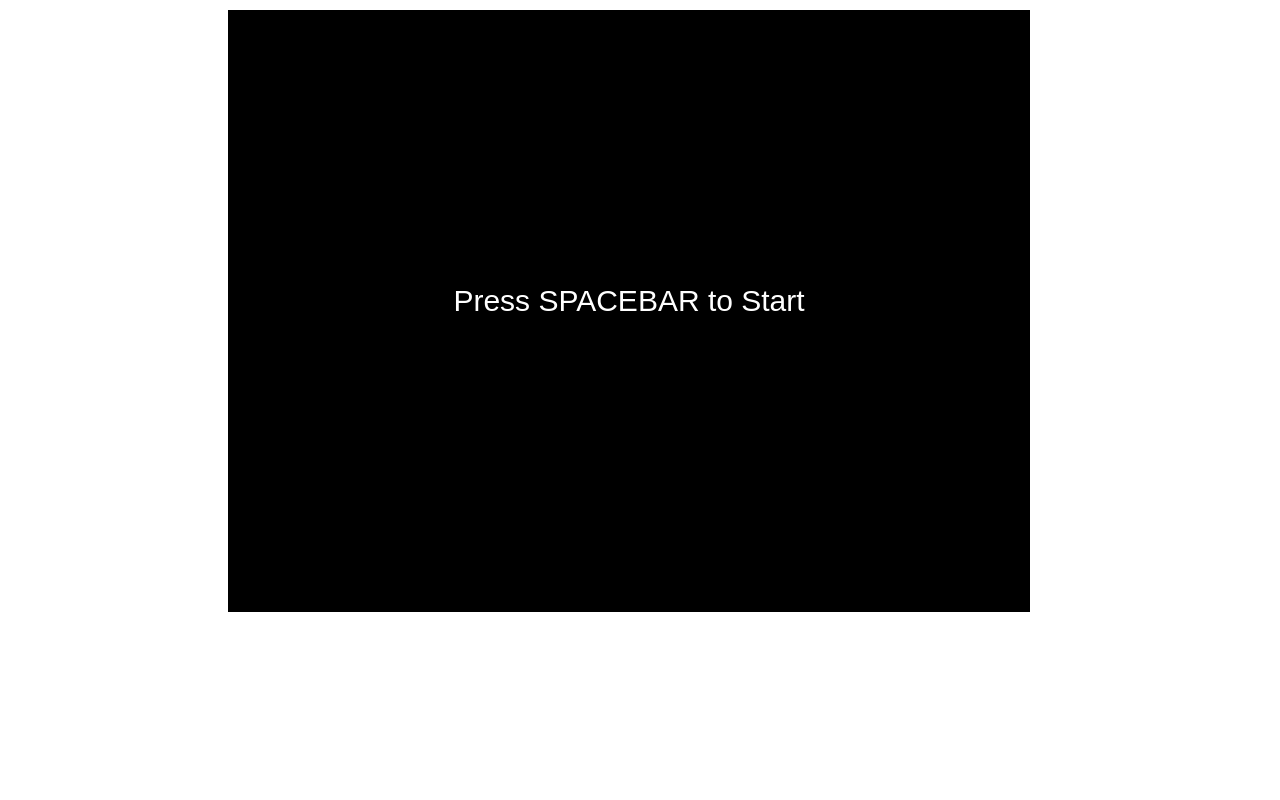
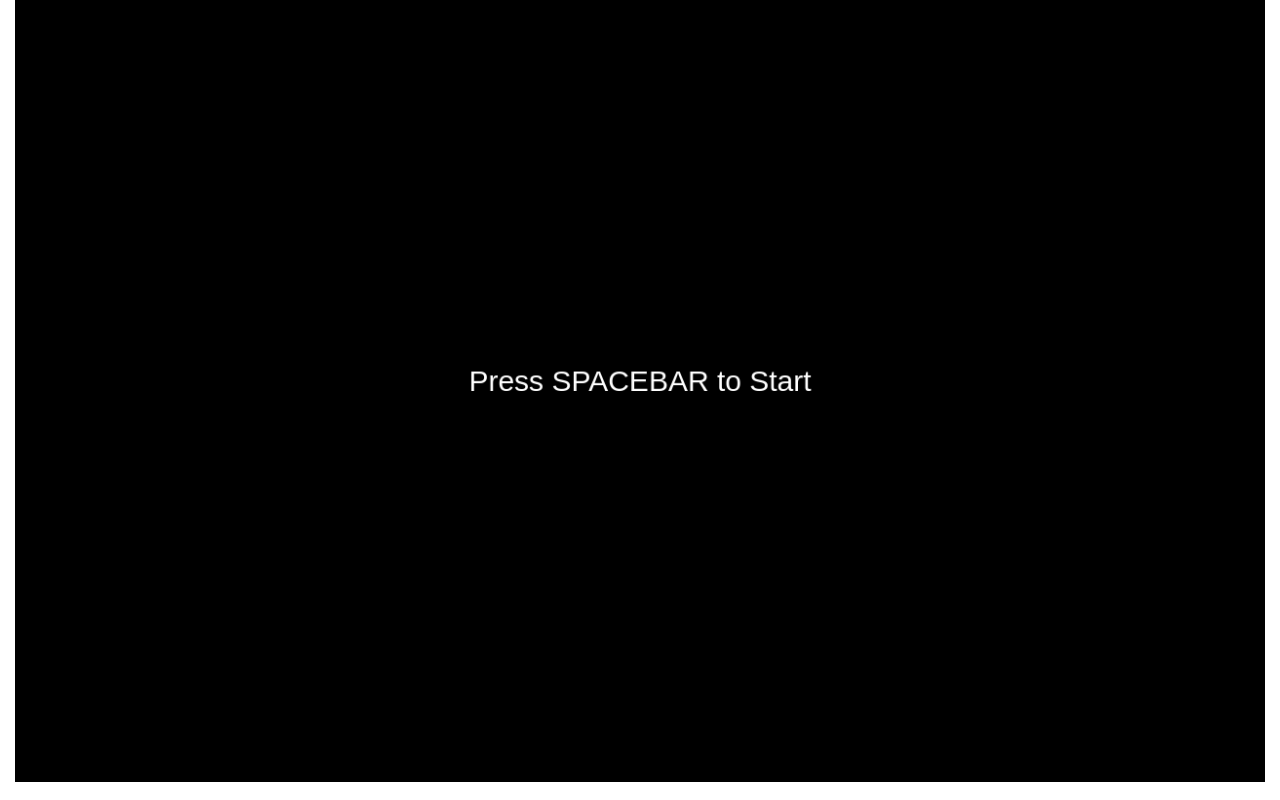
Before and after one commit to zsolt-csondor/paddlegame, a website built with webpack: page public/index.html in a window 1280 px wide. Built offline with nearby package versions, Linux system fonts and the light colour scheme.

Commit message:
Making the canvas fullscreen

```diff
--- a/public/index.html
+++ b/public/index.html
@@ -6,17 +6,14 @@
     <meta charset="UTF-8" />
 
     <link rel="stylesheet" type="text/css" href="./src/css/style.css">
-
   </head>
 
   <body>
-    <div class="container-fluid" id="game-container">
+    <div class="container-fluid">
       <div class="row">
-        <div class="col-md-2"></div>
-        <div class="col-md-8">
-            <canvas id="gameScreen" width="800" height="600"></canvas>
+        <div class="col-md-12">
+            <canvas id="gameScreen"></canvas>
         </div>
-        <div class="col-md-2"></div>
       </div>
     </div>
 
--- a/public/paddlegame.js
+++ b/public/paddlegame.js
@@ -4,8 +4,11 @@ import Game from "./src/game.js";
 let canvas = document.getElementById("gameScreen");
 let context = canvas.getContext("2d");
 
-const GAME_WIDTH = 800;
-const GAME_HEIGHT = 600;
+canvas.width = window.innerWidth;
+canvas.height = window.innerHeight;
+
+const GAME_WIDTH = canvas.width;
+const GAME_HEIGHT = canvas.height;
 
 let lastTime = 0;
 
--- a/public/src/css/style.css
+++ b/public/src/css/style.css
@@ -1,8 +1,22 @@
-#game-container {
-    padding-top: 10px;
+html, body {
+    width: 100%;
+    height: 100%;
+    margin: 0 !important;
+    padding: 0 !important;
+}
+
+
+.container-fluid {
+
+}
+
+#gameDiv {
 
 }
 
 #gameScreen {
     border: 1px solid black;
+    display: block;
+    width: 100%;
+    height: 100%;
   }
```
Also changed, not shown: public/bundle.js.
